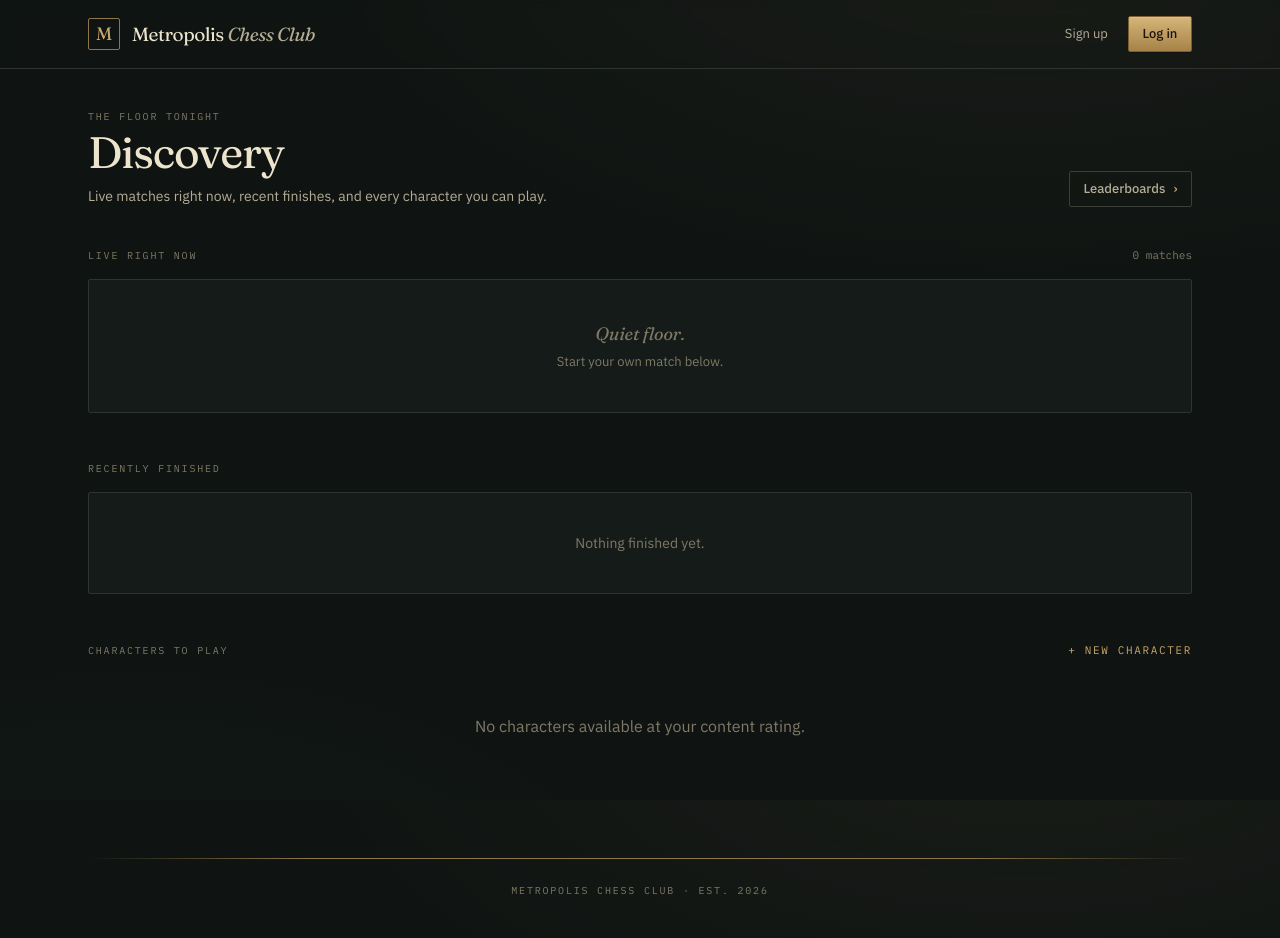
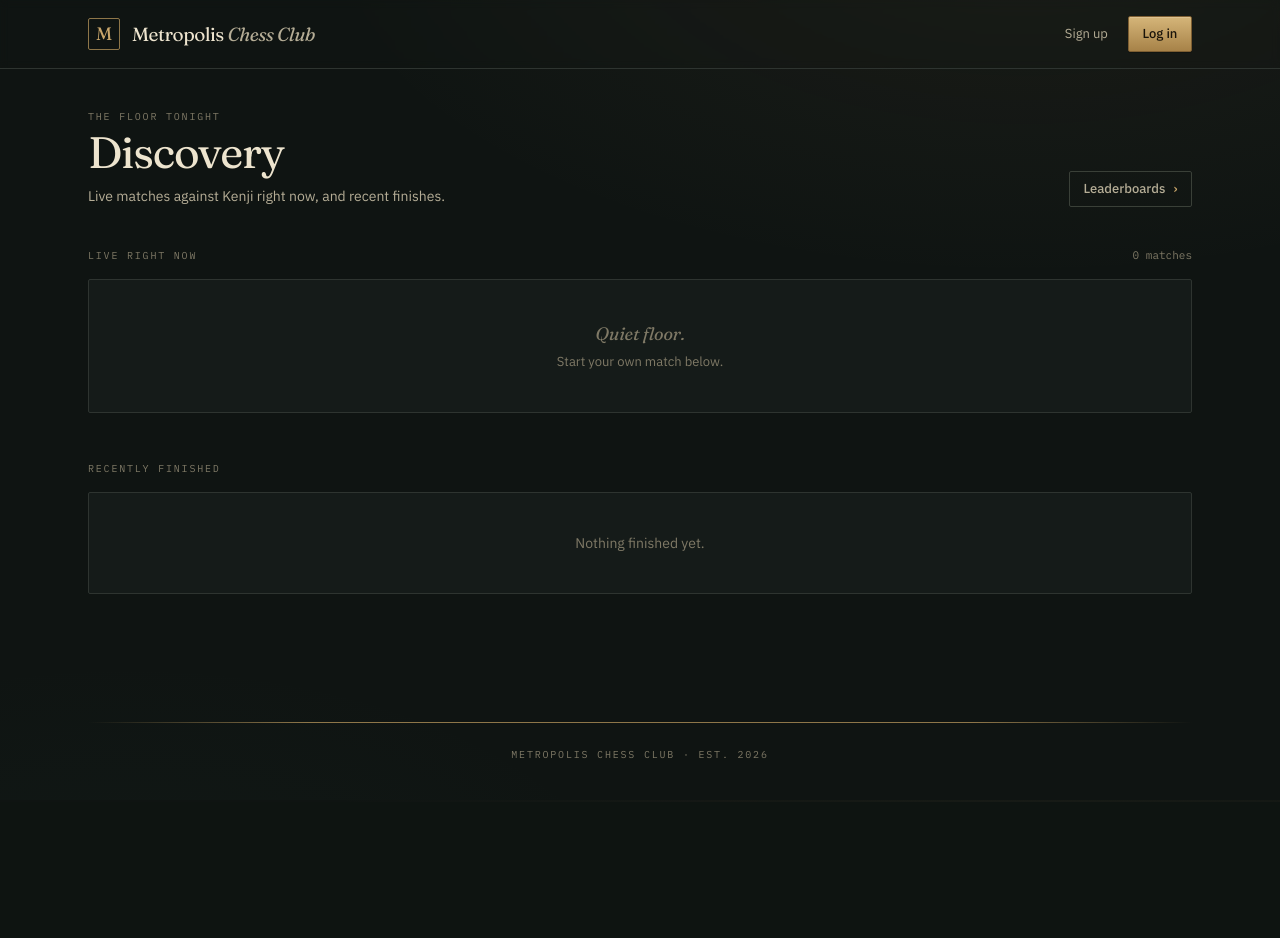
Before and after one commit to Forkei/adaptive-chess-club, a Python web app: template app/web/templates/discovery.html in a window 1280 px wide. After the commit the page ends 758 px from the top, so only its background shows below. Run offline with Jinja, Linux system fonts and the light colour scheme; the template is opened without the code that fills it, so the values that code supplies are empty; some libraries are stand-ins or nearby versions.

Commit message:
discovery: lock leaderboards and discovery page to Kenji
character_leaderboard, player_leaderboard, list_live_matches, and
list_recent_matches all add Character.preset_key == 'kenji_sato' to
their WHERE clause. Leaderboards now rank players by record vs. Kenji.

Discovery route drops the character grid (no longer passed to template);
discovery.html removes the 'Characters to play' section.

Co-Authored-By: Claude Sonnet 4.6 <noreply@anthropic.com>

```diff
--- a/app/discovery/leaderboard.py
+++ b/app/discovery/leaderboard.py
@@ -144,6 +144,7 @@ def character_leaderboard(
         .where(
             *_window_clauses(window),
             *visible_character_filter(viewer),
+            Character.preset_key == "kenji_sato",
         )
         .group_by(Character.id, Character.name, Character.avatar_emoji, Character.current_elo)
         .having(total >= MIN_MATCHES_FOR_LEADERBOARD)
@@ -244,6 +245,7 @@ def player_leaderboard(
             *_window_clauses(window),
             *visible_character_filter(viewer),
             Player.username != "legacy_system",  # never include the system fallback
+            Character.preset_key == "kenji_sato",
         )
         .group_by(Player.id, Player.username, Player.display_name, Player.elo)
         .having(total >= MIN_MATCHES_FOR_LEADERBOARD)
--- a/app/discovery/queries.py
+++ b/app/discovery/queries.py
@@ -94,6 +94,7 @@ def list_live_matches(
             Match.status == MatchStatus.IN_PROGRESS,
             Match.player_id != viewer.id,
             *visible_character_filter(viewer),
+            Character.preset_key == "kenji_sato",
         )
         .order_by(Match.started_at.desc())
         .offset(offset)
@@ -121,6 +122,7 @@ def list_recent_matches(
             Match.status.in_([MatchStatus.COMPLETED, MatchStatus.RESIGNED, MatchStatus.ABANDONED]),
             Match.ended_at.is_not(None),
             *visible_character_filter(viewer),
+            Character.preset_key == "kenji_sato",
         )
         .order_by(Match.ended_at.desc())
         .offset(offset)
--- a/app/web/templates/discovery.html
+++ b/app/web/templates/discovery.html
@@ -8,7 +8,7 @@
     <div class="mp-eyebrow mb-2">The floor tonight</div>
     <h1 class="mp-display text-[44px] leading-[0.95] tracking-tight">Discovery</h1>
     <p class="text-[14px] text-[var(--mp-ink-muted)] mt-3 max-w-lg">
-      Live matches right now, recent finishes, and every character you can play.
+      Live matches against Kenji right now, and recent finishes.
     </p>
   </div>
   <div class="text-right">
@@ -51,18 +51,4 @@
   {% endif %}
 </section>
 
-<section class="mp-enter mp-enter-3">
-  <div class="flex items-baseline justify-between mb-4">
-    <h2 class="mp-eyebrow">Characters to play</h2>
-    <a href="/characters/new" class="text-[11px] mp-mono uppercase tracking-[0.15em] text-[var(--mp-brass)] hover:text-[var(--mp-brass-bright)]">+ New character</a>
-  </div>
-  <div class="grid grid-cols-1 sm:grid-cols-2 lg:grid-cols-3 gap-4">
-    {% for c in characters %}{% include "_partials/character_card.html" %}
-    {% else %}
-    <div class="col-span-full text-center py-10 text-[var(--mp-ink-faint)]">
-      No characters available at your content rating.
-    </div>
-    {% endfor %}
-  </div>
-</section>
 {% endblock %}
```
Also changed, not shown: app/web/routes.py (+0 -17 lines).
